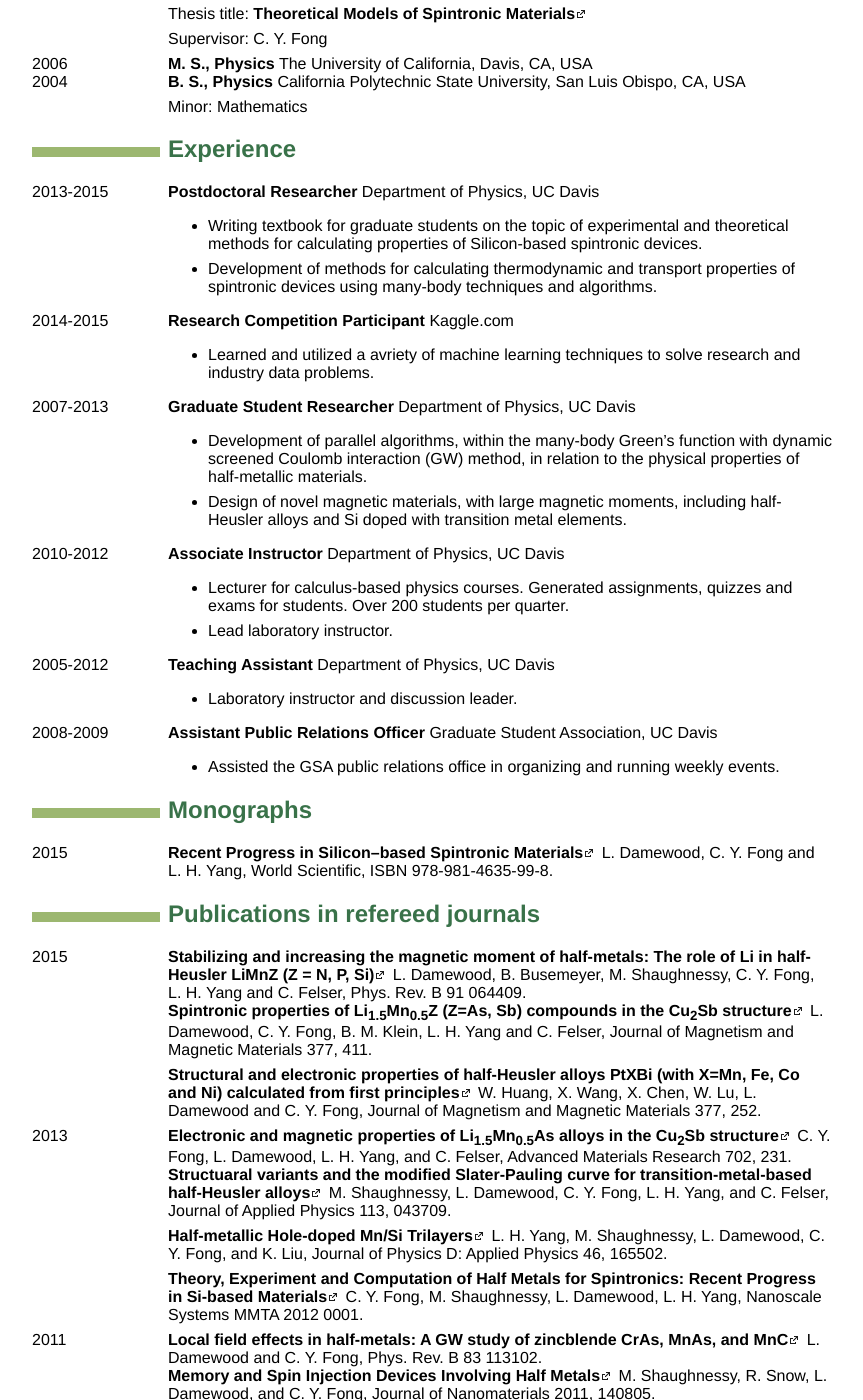
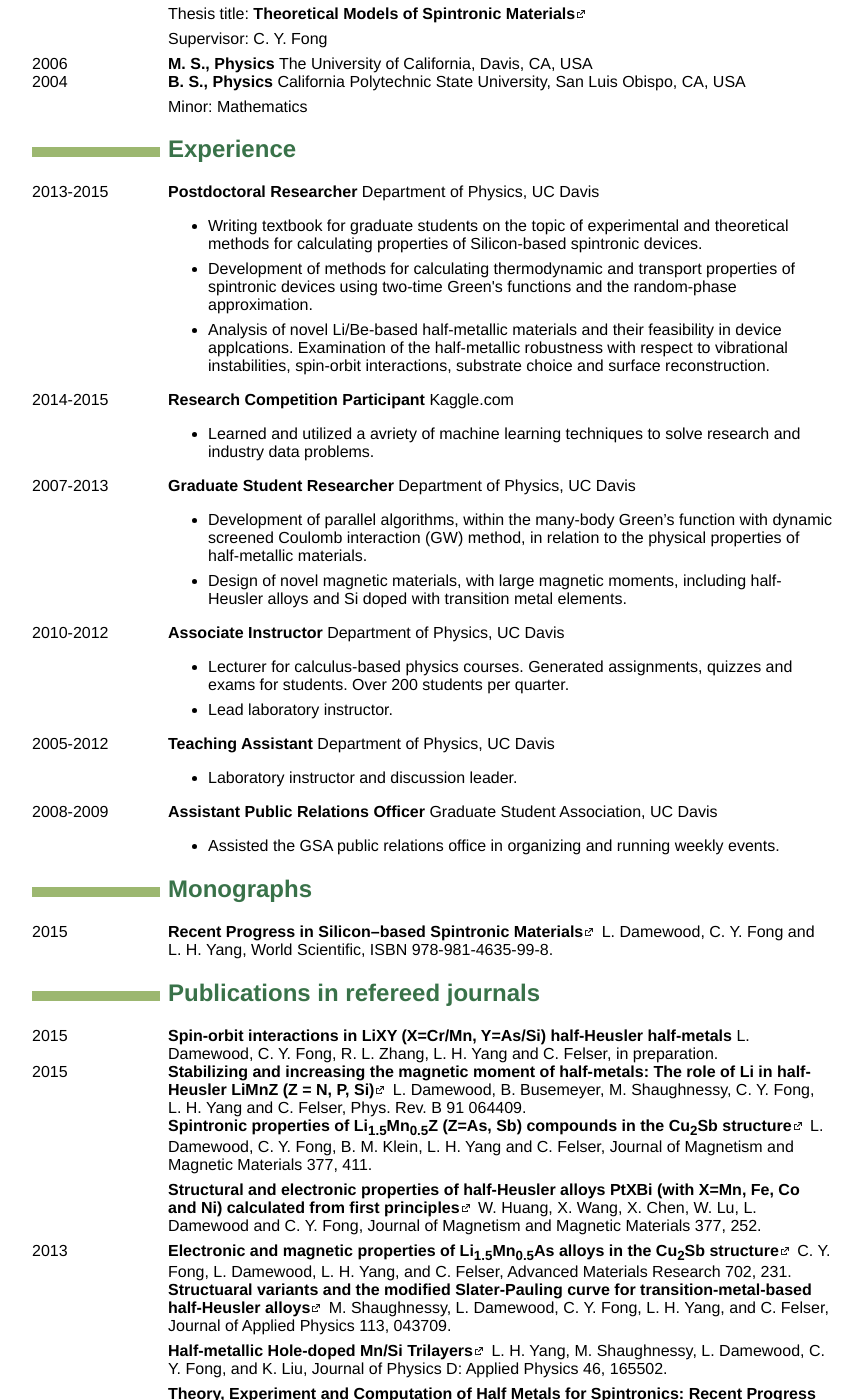
Before and after one commit to ldamewood/ldamewood.github.io, a Jekyll site: the page cv.html, which Jekyll copies as it is, in a window 1280 px wide and 1400 px high, scrolled down 320 px. Shown: the whole window, without its empty margins (208-1071 px from the left). Built offline with Jekyll 4.4.1, drawn with Linux system fonts in a browser that asks for light colours; some of the changed text lies outside the part shown.

Commit message:
CV update

```diff
--- a/cv.html
+++ b/cv.html
@@ -5,7 +5,7 @@
   <meta http-equiv="Content-Style-Type" content="text/css" />
   <meta name="generator" content="pandoc" />
   <meta name="author" content="Liam J. Damewood" />
-  <meta name="date" content="2014-10-25" />
+  <meta name="date" content="2015-05-26" />
   <title>Curriculum Vitae</title>
   <style type="text/css">code{white-space: pre;}</style>
   <link rel="stylesheet" href="style_chmduquesne.css" type="text/css" />
@@ -15,7 +15,7 @@
 <div id="header">
 <h1 class="title">Curriculum Vitae</h1>
 <h2 class="author">Liam J. Damewood</h2>
-<h3 class="date">October 25, 2014</h3>
+<h3 class="date">May 26, 2015</h3>
 </div>
 <blockquote>
 <p>ljdamewood at ucdavis dot edu</p>
@@ -42,7 +42,8 @@
 <dd><p><strong>Postdoctoral Researcher</strong> Department of Physics, UC Davis</p>
 <ul>
 <li><p>Writing textbook for graduate students on the topic of experimental and theoretical methods for calculating properties of Silicon-based spintronic devices.</p></li>
-<li><p>Development of methods for calculating thermodynamic and transport properties of spintronic devices using many-body techniques and algorithms.</p></li>
+<li><p>Development of methods for calculating thermodynamic and transport properties of spintronic devices using two-time Green's functions and the random-phase approximation.</p></li>
+<li><p>Analysis of novel Li/Be-based half-metallic materials and their feasibility in device applcations. Examination of the half-metallic robustness with respect to vibrational instabilities, spin-orbit interactions, substrate choice and surface reconstruction.</p></li>
 </ul>
 </dd>
 <dt>2014-2015</dt>
@@ -87,6 +88,9 @@
 <h2 id="publications-in-refereed-journals">Publications in refereed journals</h2>
 <dl>
 <dt>2015</dt>
+<dd><strong>Spin-orbit interactions in LiXY (X=Cr/Mn, Y=As/Si) half-Heusler half-metals</strong> L. Damewood, C. Y. Fong, R. L. Zhang, L. H. Yang and C. Felser, in preparation.
+</dd>
+<dt>2015</dt>
 <dd><strong><a href="http://journals.aps.org/prb/abstract/10.1103/PhysRevB.91.064409">Stabilizing and increasing the magnetic moment of half-metals: The role of Li in half-Heusler LiMnZ (Z = N, P, Si)</a></strong> L. Damewood, B. Busemeyer, M. Shaughnessy, C. Y. Fong, L. H. Yang and C. Felser, Phys. Rev. B 91 064409.
 </dd>
 <dd><p><a href="http://www.sciencedirect.com/science/article/pii/S0304885314010385"><strong>Spintronic properties of Li<sub>1.5</sub>Mn<sub>0.5</sub>Z (Z=As, Sb) compounds in the Cu<sub>2</sub>Sb structure</strong></a> L. Damewood, C. Y. Fong, B. M. Klein, L. H. Yang and C. Felser, Journal of Magnetism and Magnetic Materials 377, 411.</p>
@@ -126,7 +127,7 @@
 <dd><strong>GW study of the local field effect in half-metallic CrAs</strong> L. Damewood, C. Y. Fong, American Physical Society, APS March Meeting, Portland, OR.
 </dd>
 <dt>2009</dt>
-<dd><strong>GW study of the half-metallic band gap of zinc blende CrAs</strong> L. Damewood, CA Section of the American Physics Society, Annual Meeting of the CA Section of the APS, Monterey, CA.
+<dd><strong>GW study of the half-metallic band gap of zinc-blende CrAs</strong> L. Damewood, CA Section of the American Physics Society, Annual Meeting of the CA Section of the APS, Monterey, CA.
 </dd>
 </dl>
 <h2 id="awards-and-memberships">Awards and Memberships</h2>
@@ -147,7 +148,7 @@
 <li><p>Use of a variety of exchange-correlation functionals (GGA, Hybrid), the GW method, and phonon calculations.</p></li>
 <li><p>Experienced with Matlab, LaTeX, SQL, C++, Java, Fortran, Python, and various other programming and scripting languages. Experience with numerical algorithm development and machine learning algorithms.</p></li>
 <li><p>Concurrent programming in C and Fortran using OpenMP and MPI.</p></li>
-<li>Contributor to open-source projects:
+<li>Contributor to open-source material science and statistics projects:
 <ul>
 <li><a href="https://github.com/gmatteo/abipy">abipy</a> - Open-source library for analyzing the results produced by ABINIT</li>
 <li><a href="https://github.com/materialsproject/pymatgen">pymatgen</a> - Python analysis library powering the Materials Project</li>
```
Also changed, not shown: other parts of cv.html (+0 -3 lines).
